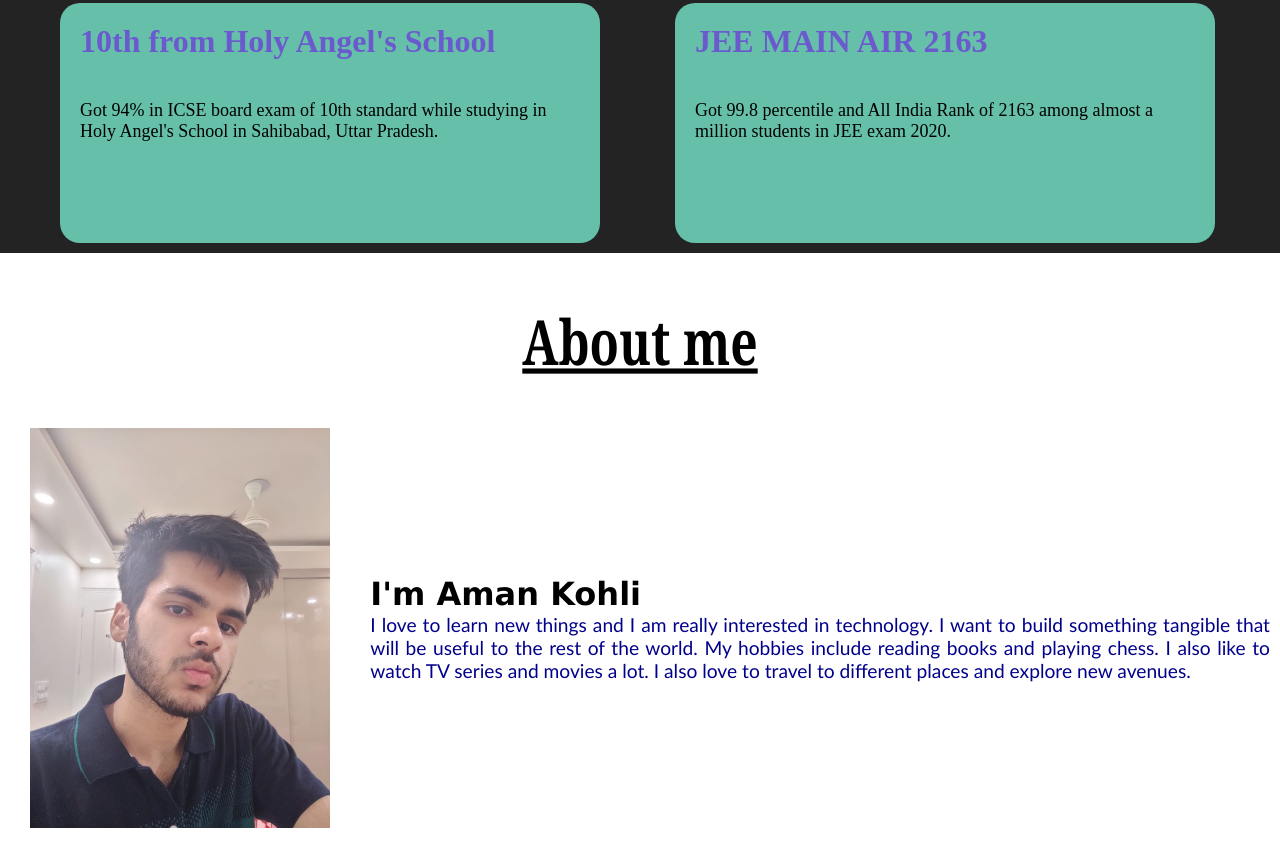
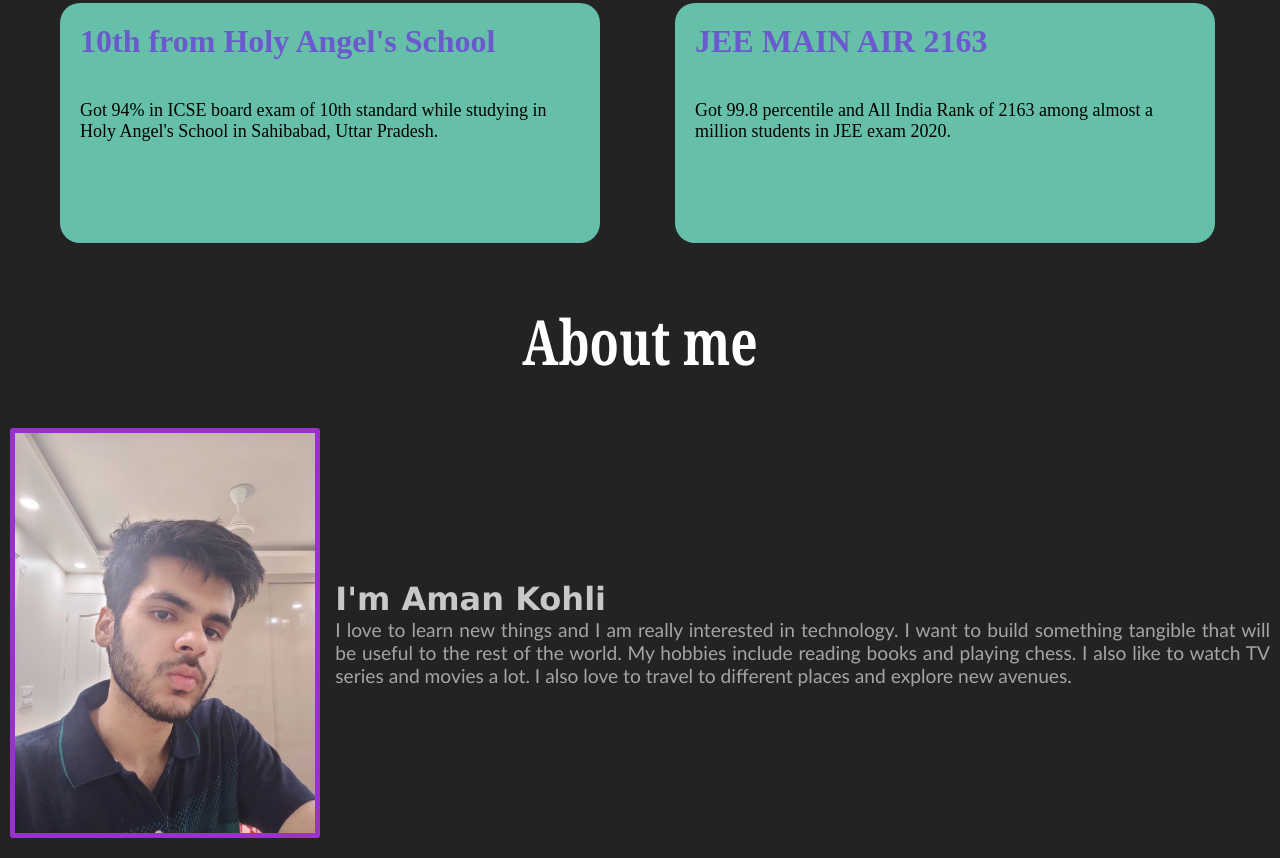
Before and after one commit to aman-714/aman-714.github.io, a plain HTML site: page index.html in a window 1280 px wide. Shown: the part 2017-2875 px from the top of the page. Drawn offline with Linux system fonts and the light colour scheme.

Commit message:
some design changes

```diff
--- a/style.css
+++ b/style.css
@@ -123,11 +123,11 @@ html {
   flex-direction: column;
   text-align: justify;
   height: 100%;
+  background-color: #000000dc;
 }
 #about h1 {
-  color: black;
+  color: white;
   margin: 55px;
-  text-decoration: underline;
 }
 .about {
   display: flex;
@@ -135,19 +135,22 @@ html {
   margin-bottom: 20px;
 }
 .about img {
-  width: 500px;
   height: 400px;
-  padding: 0px 30px;
+  border: 5px solid darkorchid;
+  border-radius: 3px;
+  margin-left: 10px;
+  margin-right: 5px;
 }
 .name {
   padding: 10px;
 }
 .name h2 {
+  color: rgb(201, 199, 199);
   font-size: 2rem;
   font-family: 'Lucida Sans', 'Lucida Sans Regular', 'Lucida Grande', 'Lucida Sans Unicode', Geneva, Verdana, sans-serif;
 }
 .name p {
   font-size: 1.2rem;
   font-family: 'Gill Sans', 'Gill Sans MT', Calibri, 'Trebuchet MS', sans-serif;
-  color: darkblue;
+  color: rgb(165, 165, 165);
 }
```
